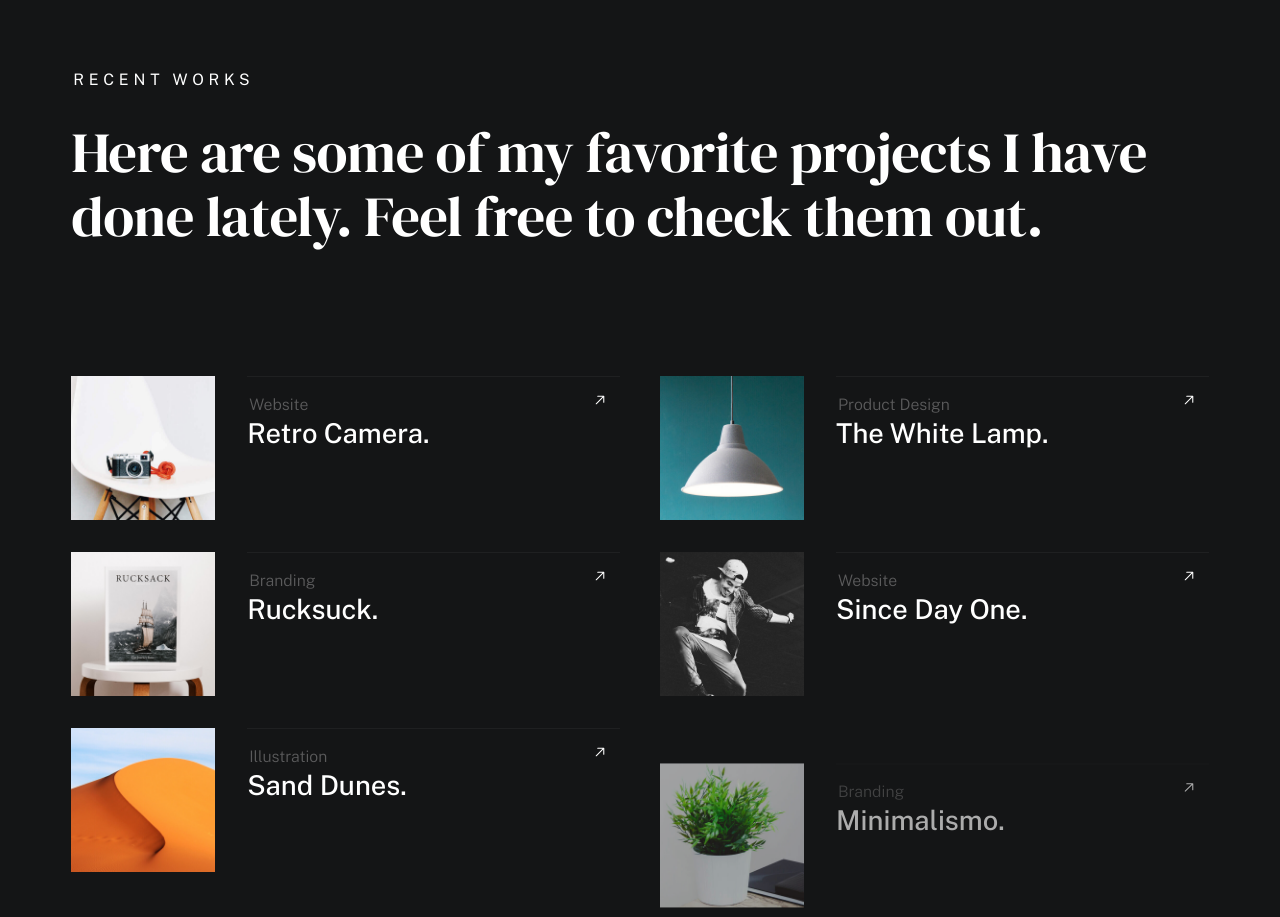
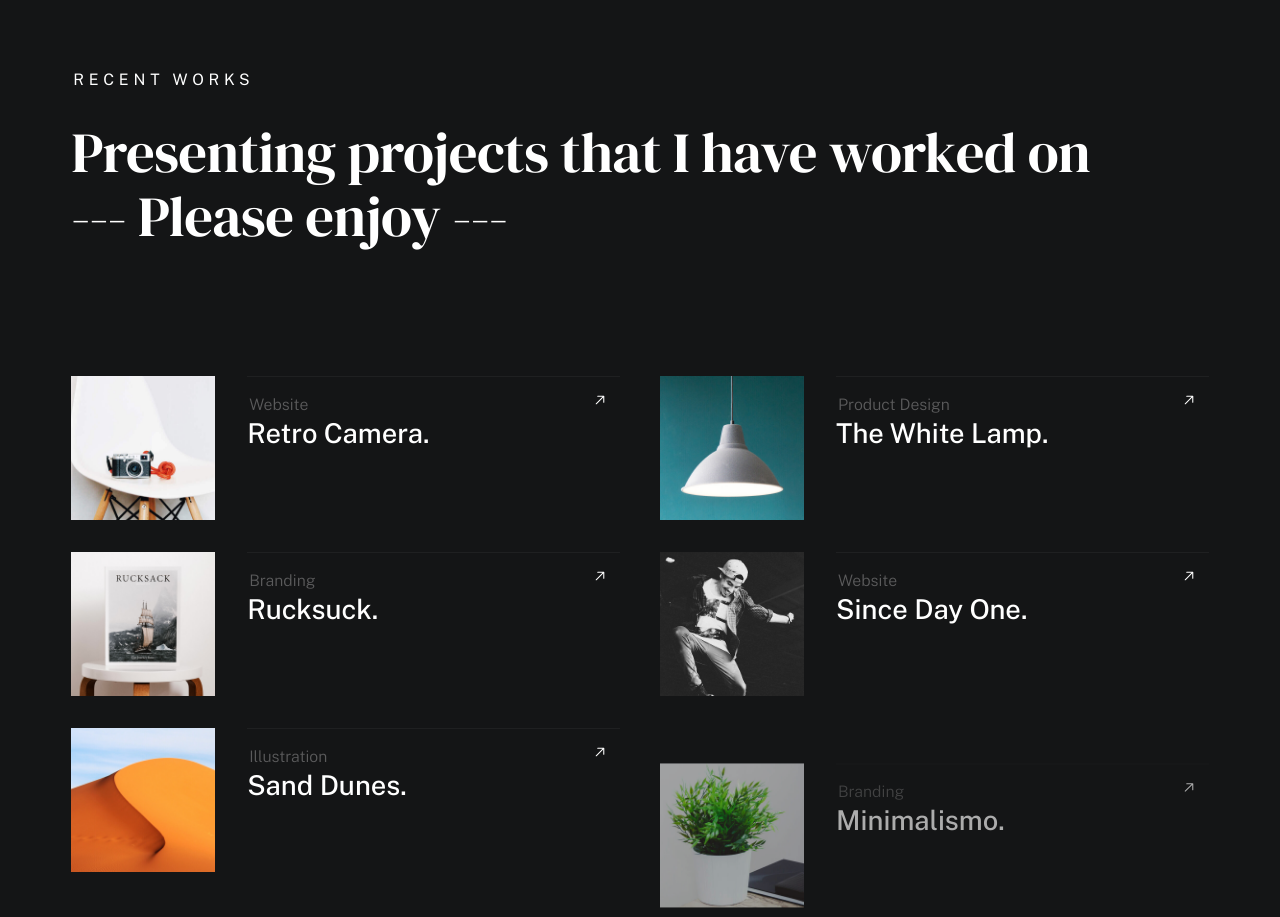
Before and after one commit to lmallpress/marieallpress, a plain HTML site: page index.html in a window 1280 px wide. Shown: the part 1760-2677 px from the top of the page. Drawn offline with nearby package versions, Linux system fonts and the light colour scheme; a web font is replaced by a local one.

Commit message:
safety save

```diff
--- a/index.html
+++ b/index.html
@@ -173,7 +173,7 @@
                             Recent Works
                         </h2>
                         <p class="h1" data-animate-el>
-                            Here are some of my favorite projects I have done lately. Feel free to check them out.
+                            Presenting projects that I have worked on <br> --- Please enjoy ---
                         </p>
 
                         <ul class="folio-list row block-lg-one-half block-stack-on-1000">
```
